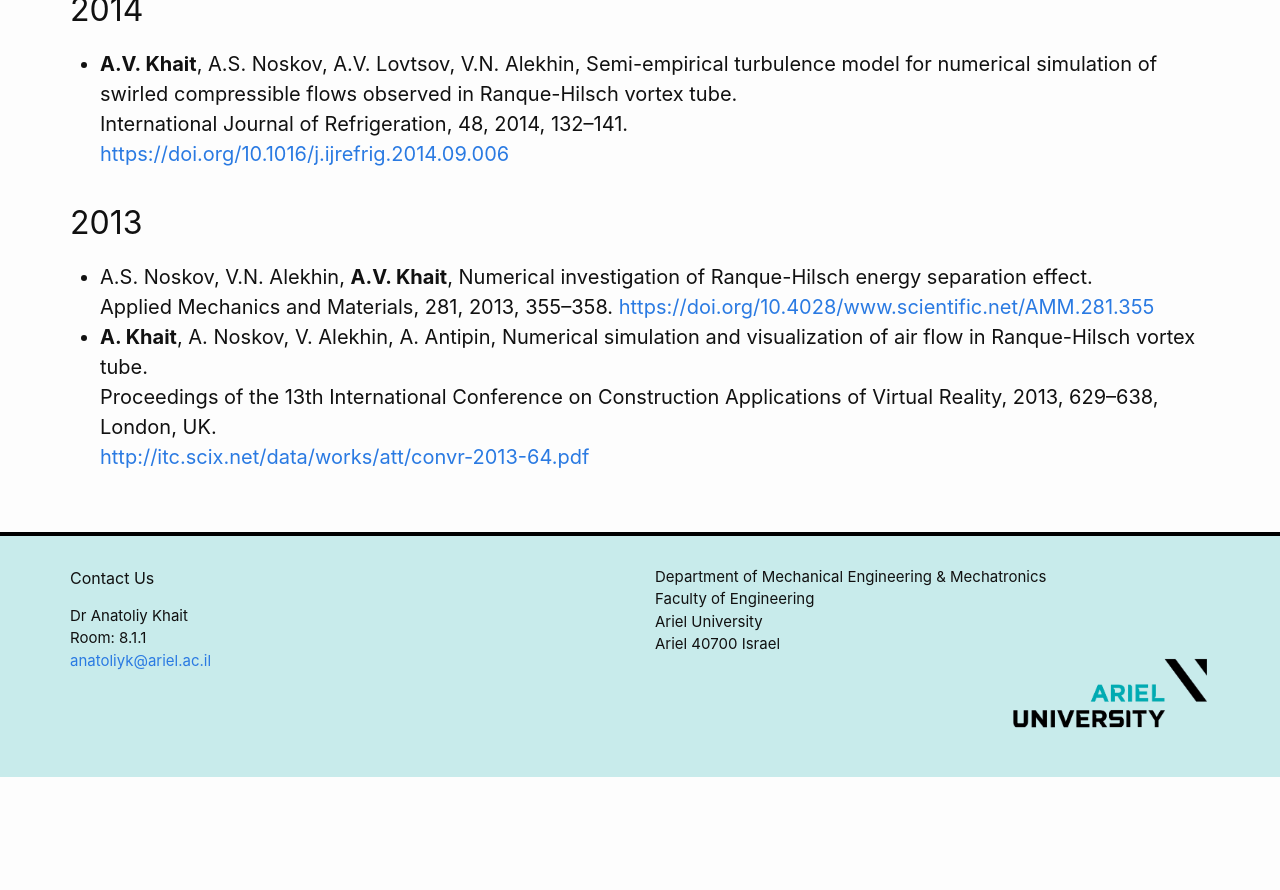
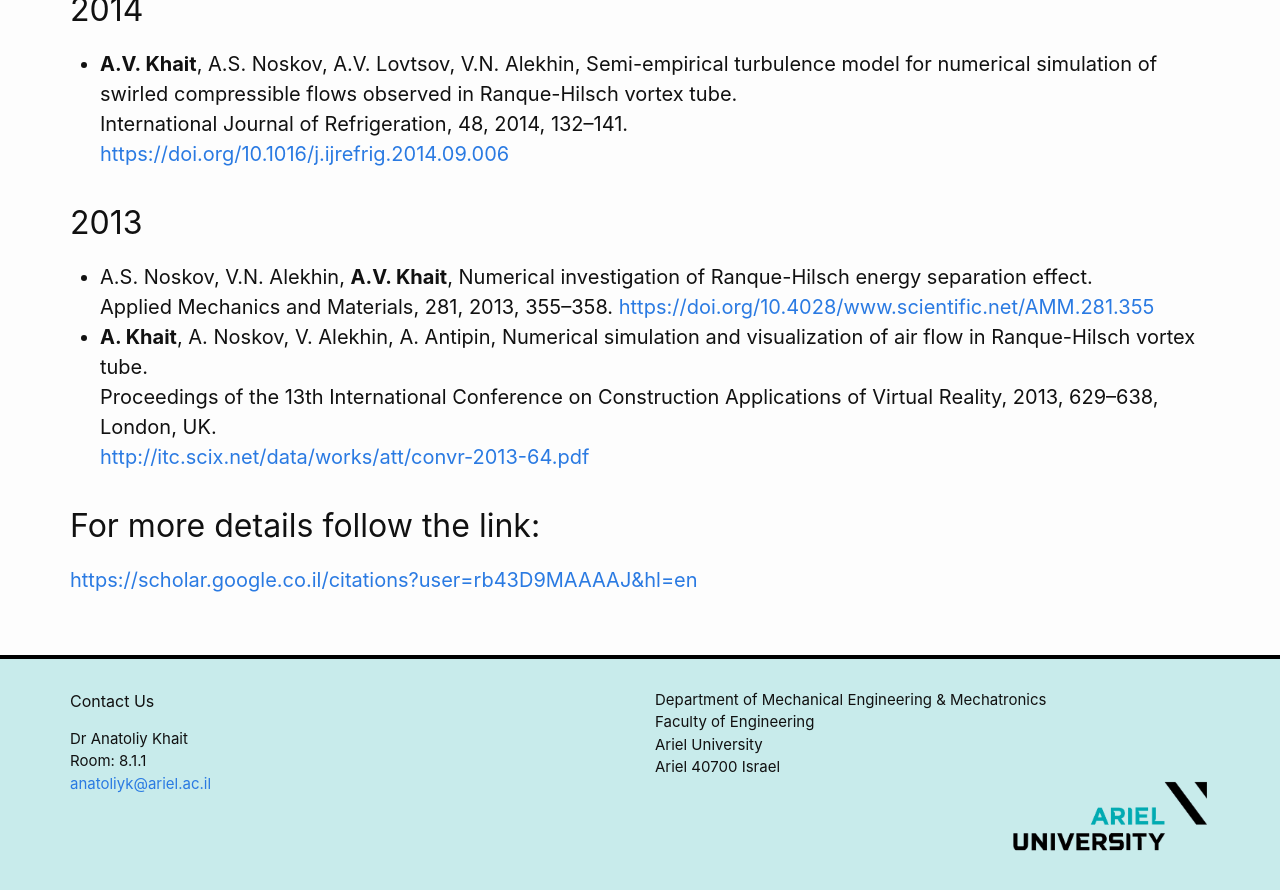
Before and after one commit to anatoliykhait/anatoliykhait, a Jekyll site: the page built from publications.md, in a window 1280 px wide and 900 px high, scrolled down 2800 px. Shown: the top 890 px of the window. Built offline with Jekyll 4.4.1, drawn with Linux system fonts in a browser that asks for light colours; before the commit the page ends 3577 px from its top, so only the background shows below that.

```diff
--- a/publications.md
+++ b/publications.md
@@ -113,3 +113,7 @@
   Proceedings of the 13th International Conference on Construction Applications of Virtual Reality,
   2013, 629–638, London, UK.\
   [http://itc.scix.net/data/works/att/convr-2013-64.pdf](http://itc.scix.net/data/works/att/convr-2013-64.pdf){:target="_blank"}
+
+## For more details follow the link:
+
+[https://scholar.google.co.il/citations?user=rb43D9MAAAAJ&hl=en](https://scholar.google.co.il/citations?user=rb43D9MAAAAJ&hl=en){:target="_blank"}
```
Also changed, not shown: 7 other files.
